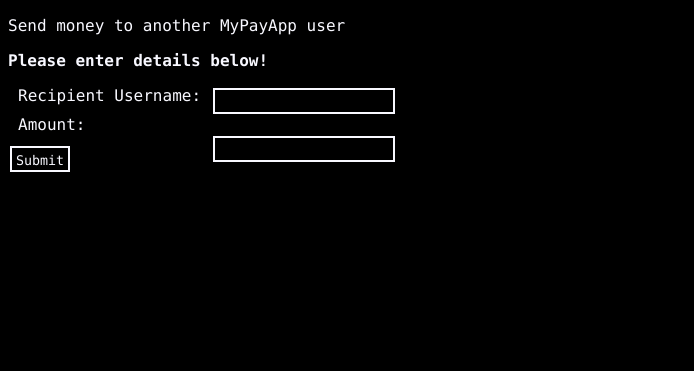
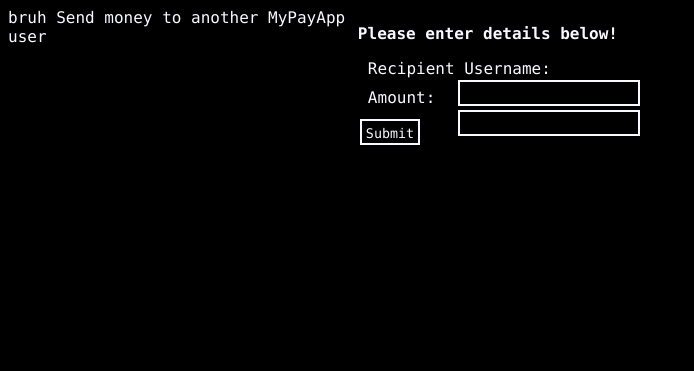
Before and after one commit to Grubbytoes/webapps2024, a Django app: page /payapp/make_payment in a window 1280 px wide. Shown: the part 140-511 px from the top of the page, without its empty margins (0-694 px from the left). Run offline with Django 5.2, Linux system fonts and the light colour scheme.

Commit message:
Changed form formatting now

```diff
--- a/static/mystyle-collumns.css
+++ b/static/mystyle-collumns.css
@@ -5,3 +5,11 @@
 .column {
     flex: 100%;
 }
+
+.column-wide {
+    flex: 162%;
+}
+
+.column-narrow {
+    flex: 62%;
+}
--- a/templates/default_form.html
+++ b/templates/default_form.html
@@ -1,16 +1,23 @@
 {% extends 'base.html' %}
+{% load static %}
+
+{% block extra_links %}
+    <link rel="stylesheet" href="{% static 'mystyle-collumns.css' %}">
+{% endblock %}
 
 {% block content %}
-    {% if description %}
-        <p>{{ description }}</p>
-    {% endif %}
+    <div class="row">
+        <div class="column-narrow">
+            bruh
+            {{ description }}
+        </div>
+        <div class="column-wide">
             <p><b>Please enter details below!</b></p>
             <form method="post">
                 {% csrf_token %}
                 {{ form }}
                 <input type="submit" value="Submit">
             </form>
-
             {% if success %}
                 <p id="success">
                     {{ success }}
@@ -24,4 +31,6 @@
                     {% endfor %}
                 </ul>
             {% endif %}
+        </div>
+    </div>
 {% endblock %}
```
Also changed, not shown: templates/default_list.html (deleted, +0 -10 lines), templates/my_account.html (+4 -4 lines). Lines whose indentation alone changed are shown as unchanged.
